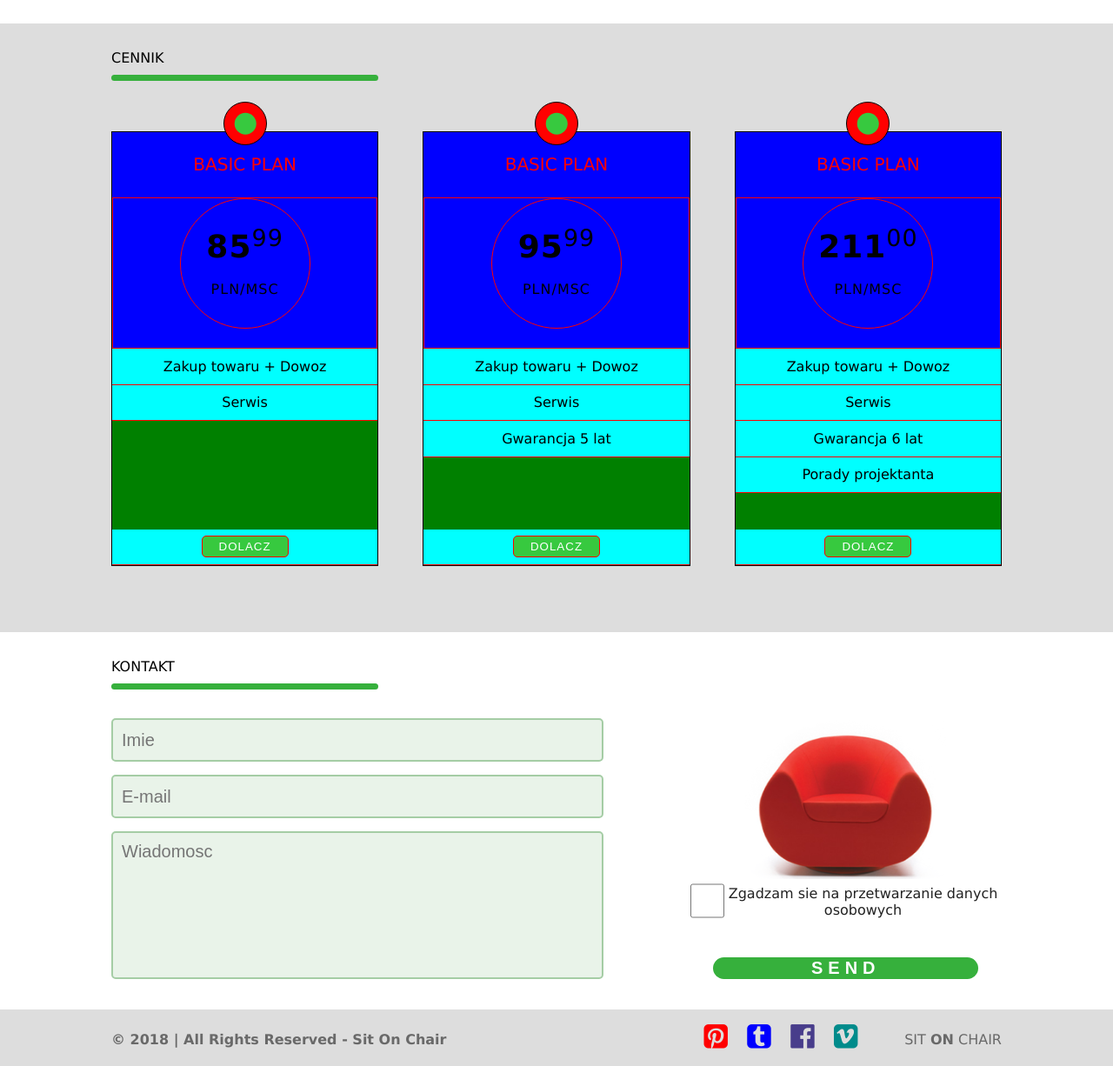
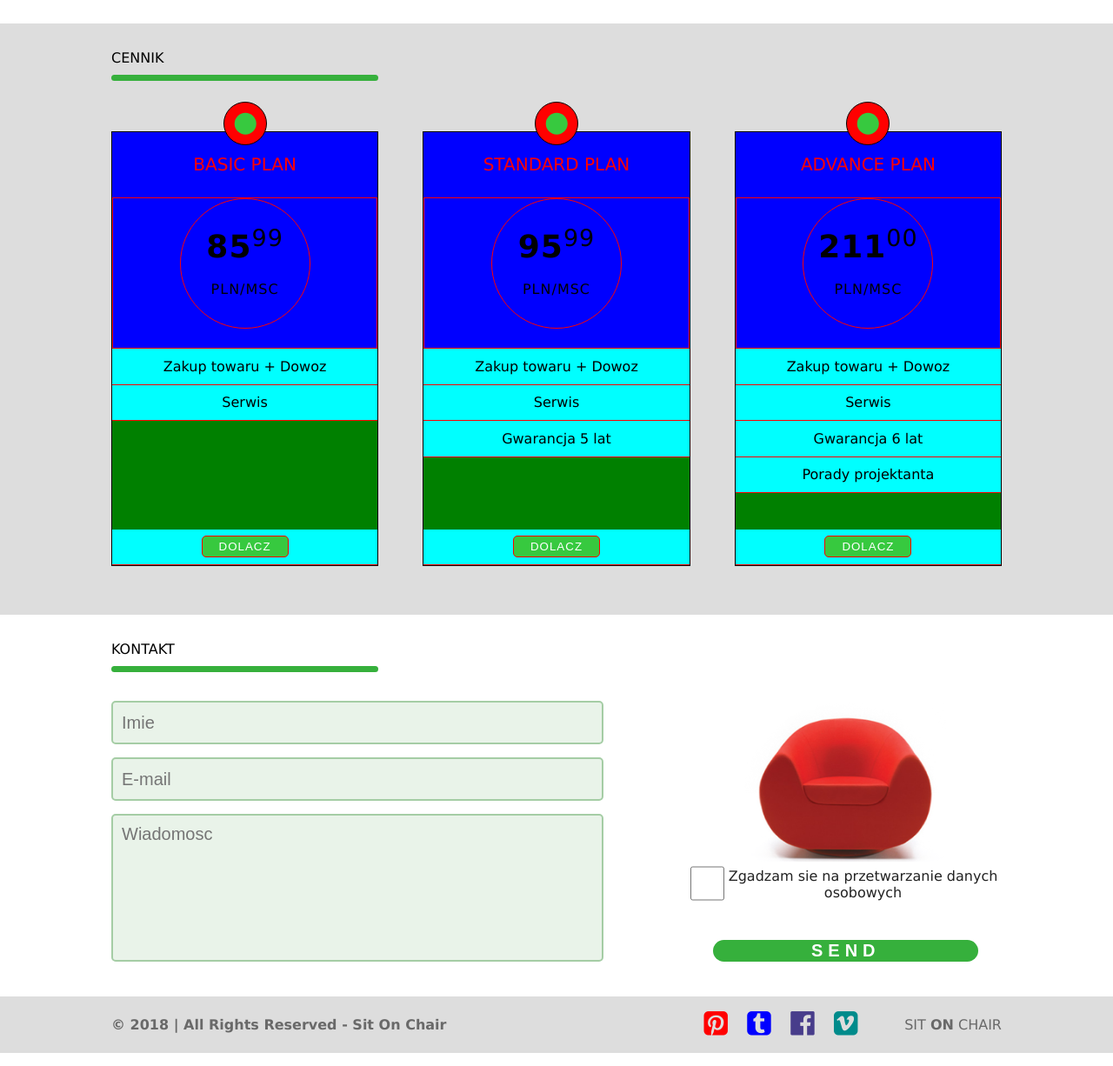
Before and after one commit to MarkFicht/Workshop1-onepage-website, a plain HTML site: page index.html in a window 1280 px wide. Shown: the part 808-2034 px from the top of the page at 87% size. Drawn offline with Linux system fonts and the light colour scheme.

Commit message:
fix logo. Transform for fontello :)

```diff
--- a/css/style.css
+++ b/css/style.css
@@ -270,7 +270,7 @@ ul.pull-out > li > ul > li:last-child {
 .price {
     background-color: #ddd;
     width: 100%;
-    min-height: 700px;
+    height: 680px;
 }
 
 .price__line {
@@ -413,7 +413,7 @@ ul.pull-out > li > ul > li:last-child {
     width: 100%;
     display: flex;
     flex-direction: row;
-    margin-bottom: 20px;
+    margin-bottom: 40px;
 }
 
 .contact__left {
@@ -511,7 +511,6 @@ input[type=checkbox] {
 
 /* FOOTER */
 .foot {
-    margin-top: 15px;
     background-color: #ddd;
     width: 100%;
     height: 65px;
@@ -519,7 +518,7 @@ input[type=checkbox] {
 
 .foot__left {
     width: 60%;
-    padding-top: 25px;
+    line-height: 65px;
     font-weight: 700;
     color: dimgrey;
 }
@@ -531,13 +530,17 @@ input[type=checkbox] {
 }
 
 .soc-media {
+    padding: 15px 10px 0 0;
+}
+
+.soc-media a:hover {
     display: inline-block;
-    padding-right: 10px;
-    padding-top: 15px;
+    transition: 0.3s all;
+    transform: scale(1.3) rotate(20deg);
 }
 
 .logo__footer {
     color: dimgrey;
-    padding-top: 25px;
     padding-left: 35px;
+    line-height: 65px;
 }
--- a/index.html
+++ b/index.html
@@ -135,7 +135,7 @@
 
                     <div class="price__box-up">
                         <div class="pb_header">
-                            Basic plan
+                            Standard plan
                         </div>
 
                         <div class="pb_circle">
@@ -163,7 +163,7 @@
 
                     <div class="price__box-up">
                         <div class="pb_header">
-                            Basic plan
+                            Advance plan
                         </div>
 
                         <div class="pb_circle">
```
